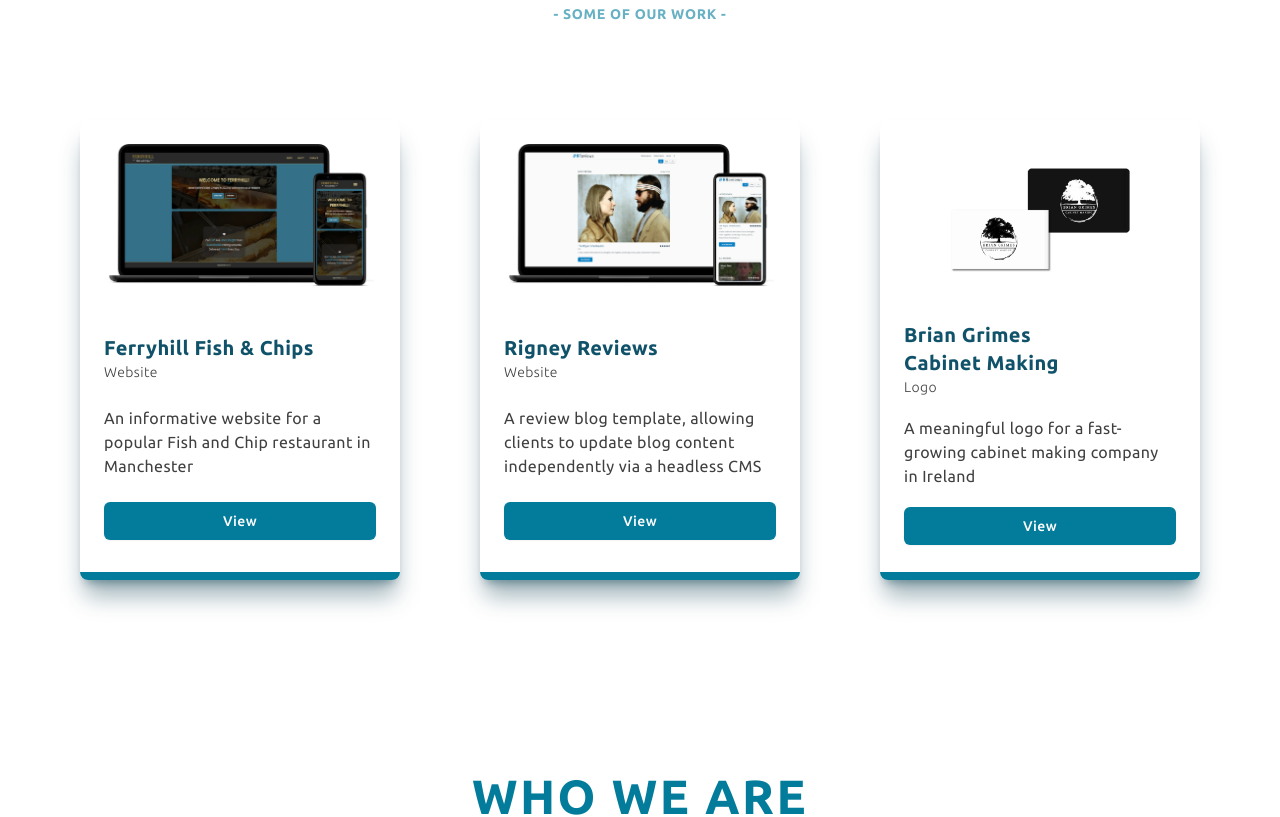
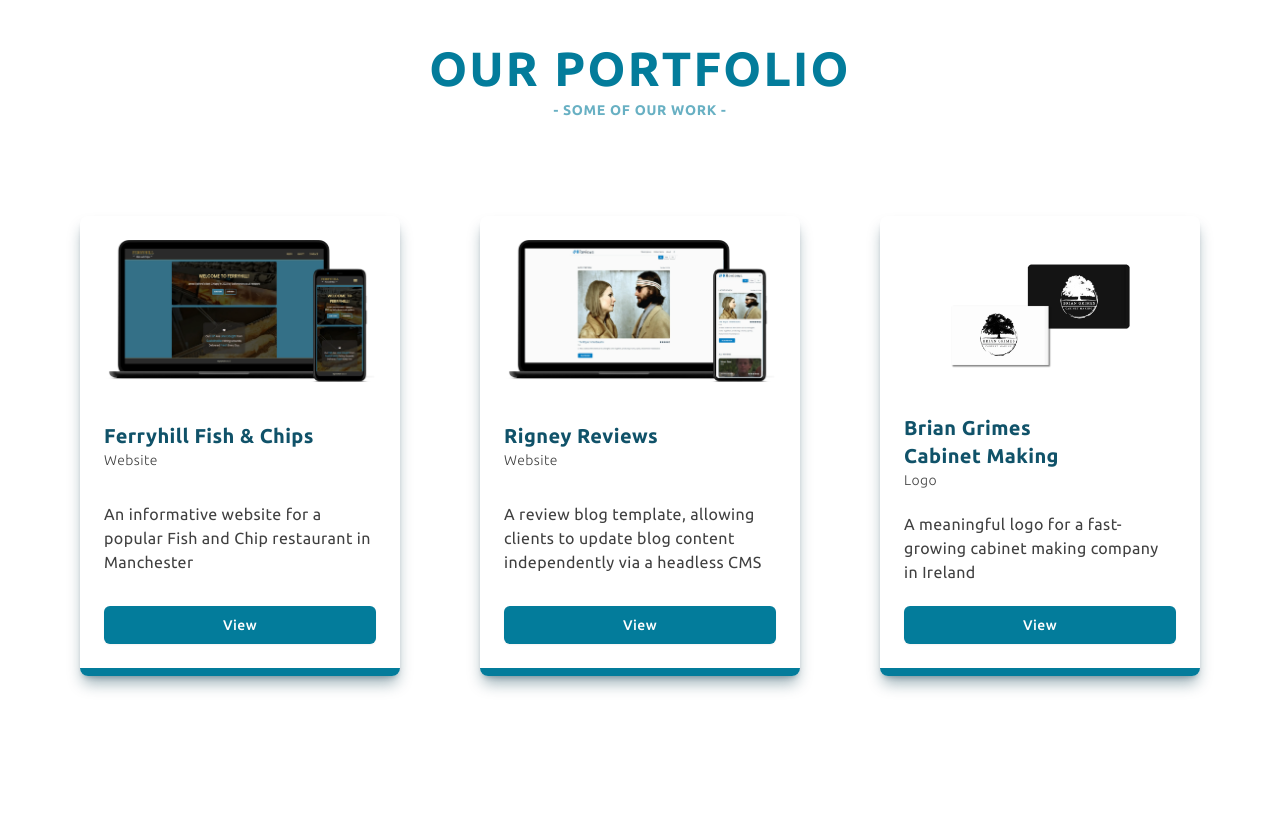
Before and after one commit to KramYengir/rigneymade, a Next.js app: page / in a window 1280 px wide. Shown: the part 2360-3177 px from the top of the page. Built offline with nearby package versions, Linux system fonts and the light colour scheme.

Commit message:
add section padding & minor tweaks

```diff
--- a/components/Home/PortfolioCard.tsx
+++ b/components/Home/PortfolioCard.tsx
@@ -20,9 +20,9 @@ const PortfolioCard = ({
   link,
 }: PortfolioCardProps) => {
   return (
-    <div className="grid gap-2 min-h-[460px] max-w-xs p-6 shadow-xl shadow-rm-primary-950/40 rounded-lg border-b-8 border-rm-primary-700 dark:bg-neutral-50/20 ">
+    <div className="grid gap-2 min-h-[460px] max-w-xs p-6  shadow-lg shadow-rm-primary-950/40 rounded-lg border-b-8 border-rm-primary-700 dark:bg-neutral-50/20 ">
       <Image src={image} alt={imageAlt} className="h-auto w-auto mx-auto" />
-      <div className="flex flex-col justify-evenly gap-4 ">
+      <div className="flex flex-col justify-between gap-4 ">
         <div className="grid justify-start">
           <h3 className="text-xl text-balance text-rm-primary-900 dark:text-rm-primary-100 font-bold">
             {title}
--- a/components/Home/PortfolioSection.tsx
+++ b/components/Home/PortfolioSection.tsx
@@ -39,7 +39,7 @@ const portfolioItems = [
 
 const PortfolioSection = () => {
   return (
-    <section>
+    <section className="py-24">
       <div className="rm-container">
         <div className="grid gap-2 justify-center text-center py-24">
           <h2 className="h2">our portfolio</h2>
--- a/components/Home/ProcessSection.tsx
+++ b/components/Home/ProcessSection.tsx
@@ -7,7 +7,7 @@ import ProcessCard from "@/components/Home/ProcessCard";
 const ProcessSection = () => {
   return (
     <section className="py-12">
-      <div className="rm-container flex flex-wrap justify-evenly  gap-y-16 py-12">
+      <div className="rm-container flex flex-wrap justify-evenly  gap-y-8 py-12">
         <ProcessCard
           icon={consultIcon}
           title="Consult"
```
